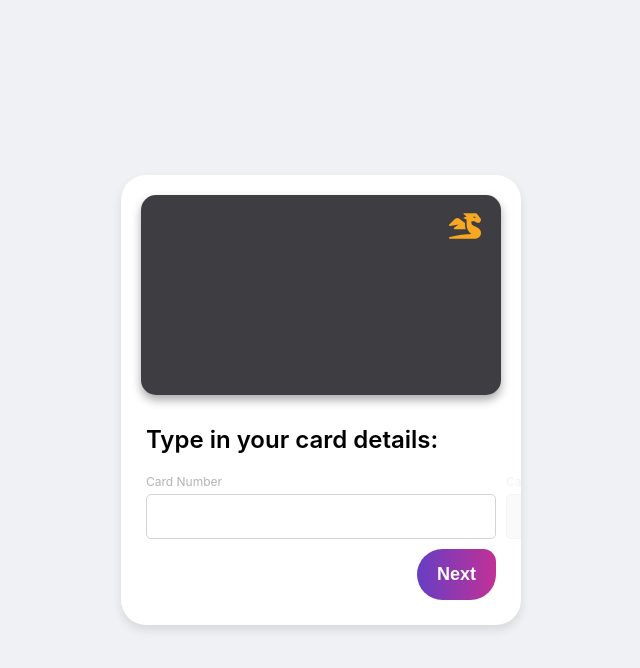
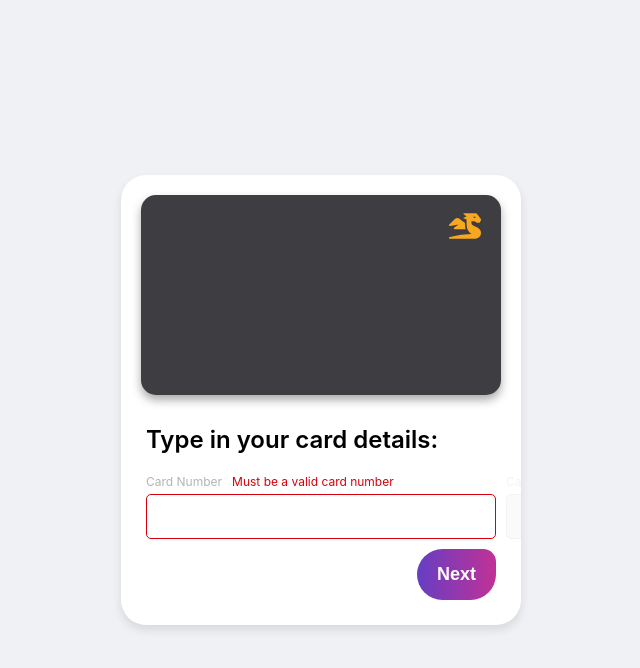
Before and after one commit to EvanAlto/add-card, a React (Create React App) app: page / in a window 1280 px wide. Both pictures are taken after a click on the button "Next". Shown: the top 668 px of the page, without its empty margins (319-959 px from the left). Built offline with nearby package versions, Linux system fonts and the light colour scheme; a web font is replaced by a local one.

Commit message:
have error done; only thing left is tests and getting card displaying information

```diff
--- a/src/components/App.js
+++ b/src/components/App.js
@@ -5,39 +5,44 @@ import { Card, Input } from './'
 const App = () => {
 
   const [stage, setStage] = useState('card-number')
-  const [cardNumber, setCardNumber] = useState('')
-  const [cardholderName, setCardholderName] = useState('')
-  const [validThru, setValidThru] = useState('')
-  const [securityCode, setSecurityCode] = useState('')
+  const [cardNumber, setCardNumber] = useState({ value:'', max: 16})
+  const [cardholderName, setCardholderName] = useState({ value: '', max: 21})
+  const [validThru, setValidThru] = useState({ value: '', max: 4})
+  const [securityCode, setSecurityCode] = useState({ value: '', max: 3})
   const [croak, setCroak] = useState(false)
   const [error, setError] = useState('')
 
   const handleButton = stage => {
     if (stage === 'card-number') {
-      if (cardNumber.length === 16) setStage('cardholder-name')
-      else setError ('Must be valid')
+      if (cardNumber.value.length === cardNumber.max) setStage('cardholder-name')
+      else setError ('Must be a valid card number')
     } else if (stage === 'cardholder-name') {
-      if (cardholderName.length > 0) setStage('valid-thru')
-      else setError('Must be valid')
+      if (cardholderName.value.length > 0) setStage('valid-thru')
+      else setError('Must be a valid name')
     } else if (stage === 'valid-thru') {
-      if (validThru.length === 4) setStage('security-code')
-      else setError('Must be valid')
+      if (validThru.value.length === validThru.max) setStage('security-code')
+      else setError('Must be a valid month/year')
     } else if (stage === 'security-code') {
-      if (securityCode.length === 3) {
+      if (securityCode.value.length === securityCode.max) {
         setTimeout(() => setSecurityCode(''), 200)
         setStage('card-number')
         setCardNumber('')
         setCardholderName('')
         setValidThru('')
       } else {
-        setError('Must be valid')
+        setError('Must be a valid security code')
       }
     }
   }
 
   return (
     <div className='app'>
-      <Card stage={stage}/>
+      <Card stage={stage}
+        cardNumber={cardNumber}
+        cardholderName={cardholderName}
+        validThru={validThru}
+        securityCode={securityCode}
+      />
       <span className='headline'>Type in your card details:</span>
       <div className={`inputs-container ${stage}`}>
         <Input
@@ -46,7 +51,9 @@ const App = () => {
           label='Card Number'
           setFunc={setCardNumber}
           value={cardNumber}
-          regex={/^[0-9]{0,16}$/}
+          regex={new RegExp(`^[0-9]{0,${cardNumber.max}}$`)}
+          error={error}
+          setError={setError}
         />
         <Input
           stage={stage}
@@ -54,7 +61,9 @@ const App = () => {
           label='Cardholder Name'
           setFunc={setCardholderName}
           value={cardholderName}
-          regex={/^[a-z,A-Z ]{0,21}$/}
+          regex={new RegExp(`^[a-z,A-Z ]{0,${cardholderName.max}}$`)}
+          error={error}
+          setError={setError}
         />
         <Input
           stage={stage}
@@ -62,7 +71,9 @@ const App = () => {
           label='Valid Thru'
           setFunc={setValidThru}
           value={validThru}
-          regex={/^[0-9]{0,4}$/}
+          regex={new RegExp(`^[0-9]{0,${validThru.max}}$`)}
+          error={error}
+          setError={setError}
         />
         <Input
           stage={stage}
@@ -70,7 +81,9 @@ const App = () => {
           label='Security Code (CVV)'
           setFunc={setSecurityCode}
           value={securityCode}
-          regex={/^[0-9]{0,3}$/}
+          regex={new RegExp(`^[0-9]{0,${securityCode.max}}$`)}
+          error={error}
+          setError={setError}
         />
       </div>
       <button className={croak ? 'croak' : ''}
--- a/src/components/Input.js
+++ b/src/components/Input.js
@@ -1,20 +1,23 @@
 import React from 'react'
 import './Input.scss'
 
-const Input = ({ className, stage, label, value, regex, setFunc }) => {
+const Input = ({ className, stage, label, value, regex, setFunc, error, setError }) => {
 
   function handleChange(event) {
     if (event.target.value.match(regex)) {
-      // setError('')
-      setFunc(event.target.value)
-    } else {
-      // setError('Numerical/Alphabetic characters only')
+      if (error) setError('')
+      setFunc({ ...value, value: event.target.value})
+    } else if (value.value.length !== value.max) {
+      setError('Valid characters only')
     }
   }
   return (
-    <div className={`input-container ${className === stage ? 'enabled' : 'disabled'}`}>
-      <span>{label}</span>
-      <input disabled={className === stage ? false : true } onChange={handleChange} value={value} />
+    <div className={`input-container ${className === stage ? 'enabled' : 'disabled'} ${error ? 'error' : ''}`}>
+      {/* <div className="labels"> */}
+        <span>{label}</span>
+        {error && <span className="error">{error}</span>}
+      {/* </div> */}
+      <input disabled={className === stage ? false : true } onChange={handleChange} value={value.value} />
     </div>
   )
 }
--- a/src/components/Input.scss
+++ b/src/components/Input.scss
@@ -26,8 +26,11 @@
   }
 
   &.enabled.error {
+    span.error {
+      color: #D8000C;
+    }
     input {
-      border-color: red;
+      border-color: #D8000C;
     }
   }
 }
```
